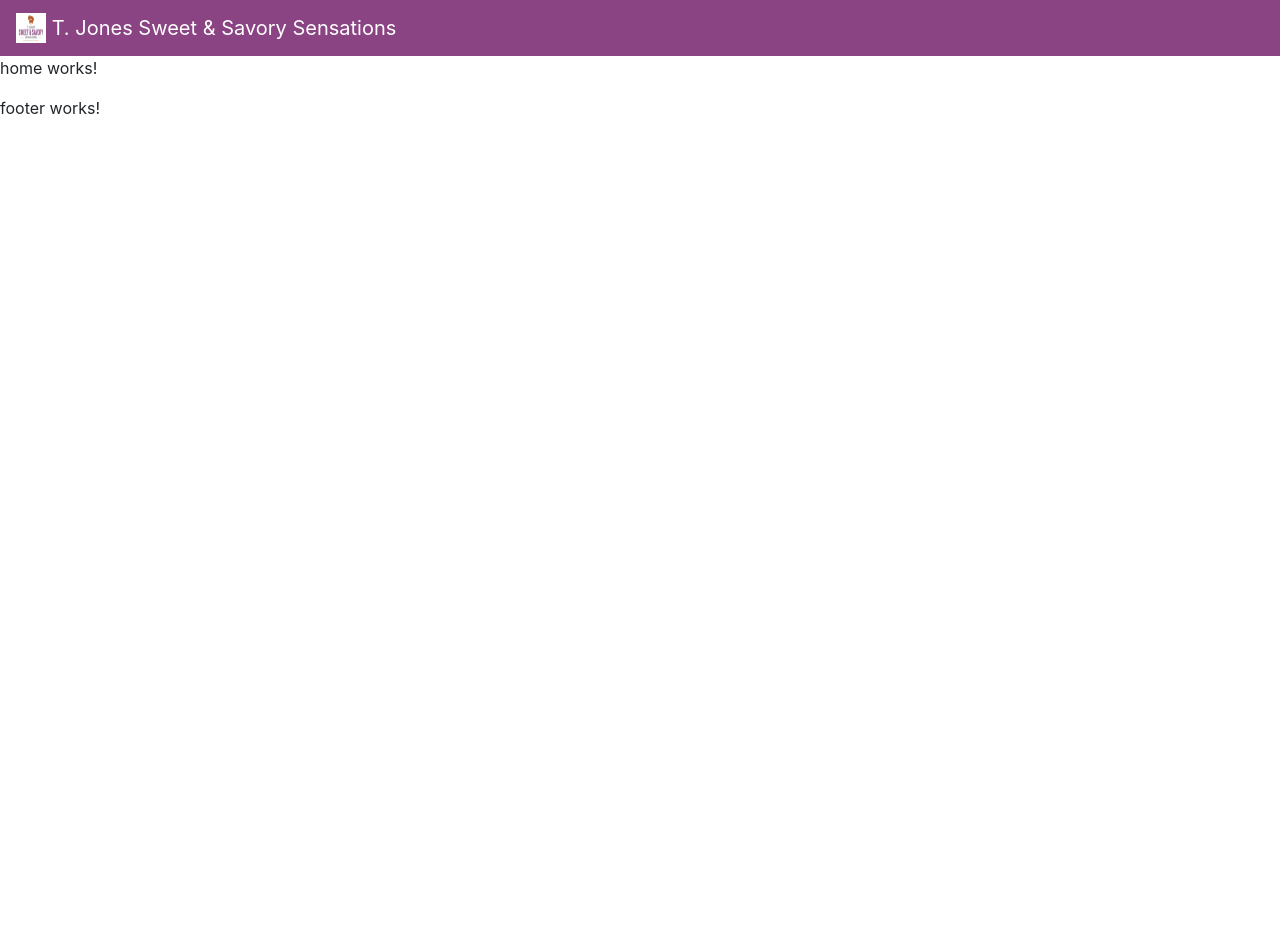
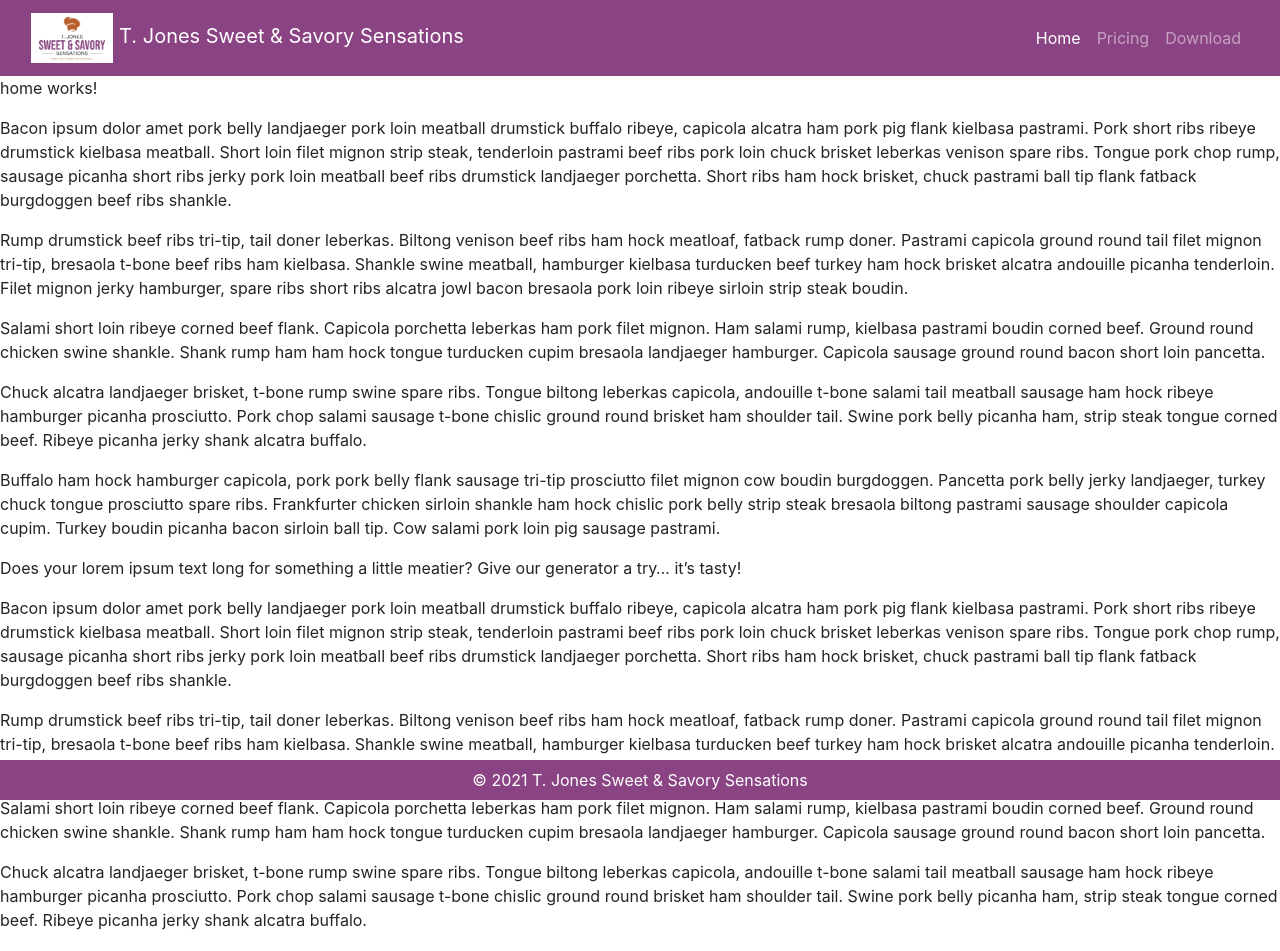
Before and after one commit to TJonesSweetSavory/TJonesSweetSavory.Site, an Angular app: page / in a window 1280 px wide. Shown: the top 951 px of the page. Before the commit the page ends 800 px from the top, so only its background shows below. Built offline with nearby package versions, Linux system fonts and the light colour scheme.

Commit message:
navbar fun

```diff
--- a/src/app/pages/home/home.component.html
+++ b/src/app/pages/home/home.component.html
@@ -1 +1,49 @@
-<p>home works!</p>
+<p id="#">home works!</p>
+
+<p>
+    Bacon ipsum dolor amet pork belly landjaeger pork loin meatball drumstick buffalo ribeye, capicola alcatra ham pork pig flank kielbasa pastrami. Pork short ribs ribeye drumstick kielbasa meatball. Short loin filet mignon strip steak, tenderloin pastrami beef ribs pork loin chuck brisket leberkas venison spare ribs. Tongue pork chop rump, sausage picanha short ribs jerky pork loin meatball beef ribs drumstick landjaeger porchetta. Short ribs ham hock brisket, chuck pastrami ball tip flank fatback burgdoggen beef ribs shankle.
+</p>
+
+<p>
+Rump drumstick beef ribs tri-tip, tail doner leberkas. Biltong venison beef ribs ham hock meatloaf, fatback rump doner. Pastrami capicola ground round tail filet mignon tri-tip, bresaola t-bone beef ribs ham kielbasa. Shankle swine meatball, hamburger kielbasa turducken beef turkey ham hock brisket alcatra andouille picanha tenderloin. Filet mignon jerky hamburger, spare ribs short ribs alcatra jowl bacon bresaola pork loin ribeye sirloin strip steak boudin.
+</p>
+
+<p>
+Salami short loin ribeye corned beef flank. Capicola porchetta leberkas ham pork filet mignon. Ham salami rump, kielbasa pastrami boudin corned beef. Ground round chicken swine shankle. Shank rump ham ham hock tongue turducken cupim bresaola landjaeger hamburger. Capicola sausage ground round bacon short loin pancetta.
+</p>
+
+<p>
+Chuck alcatra landjaeger brisket, t-bone rump swine spare ribs. Tongue biltong leberkas capicola, andouille t-bone salami tail meatball sausage ham hock ribeye hamburger picanha prosciutto. Pork chop salami sausage t-bone chislic ground round brisket ham shoulder tail. Swine pork belly picanha ham, strip steak tongue corned beef. Ribeye picanha jerky shank alcatra buffalo.
+</p>
+
+<p id="#about">
+Buffalo ham hock hamburger capicola, pork pork belly flank sausage tri-tip prosciutto filet mignon cow boudin burgdoggen. Pancetta pork belly jerky landjaeger, turkey chuck tongue prosciutto spare ribs. Frankfurter chicken sirloin shankle ham hock chislic pork belly strip steak bresaola biltong pastrami sausage shoulder capicola cupim. Turkey boudin picanha bacon sirloin ball tip. Cow salami pork loin pig sausage pastrami.
+</p>
+
+<p>
+Does your lorem ipsum text long for something a little meatier? Give our generator a try… it’s tasty!
+</p>
+
+<p>
+    Bacon ipsum dolor amet pork belly landjaeger pork loin meatball drumstick buffalo ribeye, capicola alcatra ham pork pig flank kielbasa pastrami. Pork short ribs ribeye drumstick kielbasa meatball. Short loin filet mignon strip steak, tenderloin pastrami beef ribs pork loin chuck brisket leberkas venison spare ribs. Tongue pork chop rump, sausage picanha short ribs jerky pork loin meatball beef ribs drumstick landjaeger porchetta. Short ribs ham hock brisket, chuck pastrami ball tip flank fatback burgdoggen beef ribs shankle.
+</p>
+
+<p>
+Rump drumstick beef ribs tri-tip, tail doner leberkas. Biltong venison beef ribs ham hock meatloaf, fatback rump doner. Pastrami capicola ground round tail filet mignon tri-tip, bresaola t-bone beef ribs ham kielbasa. Shankle swine meatball, hamburger kielbasa turducken beef turkey ham hock brisket alcatra andouille picanha tenderloin. Filet mignon jerky hamburger, spare ribs short ribs alcatra jowl bacon bresaola pork loin ribeye sirloin strip steak boudin.
+</p>
+
+<p>
+Salami short loin ribeye corned beef flank. Capicola porchetta leberkas ham pork filet mignon. Ham salami rump, kielbasa pastrami boudin corned beef. Ground round chicken swine shankle. Shank rump ham ham hock tongue turducken cupim bresaola landjaeger hamburger. Capicola sausage ground round bacon short loin pancetta.
+</p>
+
+<p id="#contact">
+Chuck alcatra landjaeger brisket, t-bone rump swine spare ribs. Tongue biltong leberkas capicola, andouille t-bone salami tail meatball sausage ham hock ribeye hamburger picanha prosciutto. Pork chop salami sausage t-bone chislic ground round brisket ham shoulder tail. Swine pork belly picanha ham, strip steak tongue corned beef. Ribeye picanha jerky shank alcatra buffalo.
+</p>
+
+<p>
+Buffalo ham hock hamburger capicola, pork pork belly flank sausage tri-tip prosciutto filet mignon cow boudin burgdoggen. Pancetta pork belly jerky landjaeger, turkey chuck tongue prosciutto spare ribs. Frankfurter chicken sirloin shankle ham hock chislic pork belly strip steak bresaola biltong pastrami sausage shoulder capicola cupim. Turkey boudin picanha bacon sirloin ball tip. Cow salami pork loin pig sausage pastrami.
+</p>
+
+<p>
+Does your lorem ipsum text long for something a little meatier? Give our generator a try… it’s tasty!
+</p>
--- a/src/app/shared/footer/footer.component.html
+++ b/src/app/shared/footer/footer.component.html
@@ -1 +1,5 @@
-<p>footer works!</p>
+<footer class="footer fixed-bottom py-2">
+    <div class="container text-white">
+        &copy; {{ currentYear }} T. Jones Sweet & Savory Sensations
+    </div>
+</footer>
--- a/src/app/shared/footer/footer.component.scss
+++ b/src/app/shared/footer/footer.component.scss
@@ -0,0 +1,6 @@
+@import "../global-variables.scss";
+
+.footer {
+    background-color: $primary-color;
+    text-align: center;
+}
--- a/src/app/shared/footer/footer.component.ts
+++ b/src/app/shared/footer/footer.component.ts
@@ -6,6 +6,7 @@ import { Component, OnInit } from '@angular/core';
   styleUrls: ['./footer.component.scss']
 })
 export class FooterComponent implements OnInit {
+  currentYear: number = new Date().getFullYear();
 
   constructor() { }
 
--- /dev/null
+++ b/src/app/shared/global-variables.scss
@@ -0,0 +1,2 @@
+$primary-color: #8b4483;
+$secondary-color: #B75F2D;
--- a/src/app/shared/nav/nav.component.html
+++ b/src/app/shared/nav/nav.component.html
@@ -1,6 +1,30 @@
-<nav class="navbar fixed-top navbar-dark">
-    <a class="navbar-brand" href="#">
-      <img src="../../../assets/TJonesSweetSavoryLogoTrim.jpg" width="30" height="30" class="d-inline-block align-top" alt="T. Jones Sweet & Savory Sensations">
-      T. Jones Sweet & Savory Sensations
-    </a>
+<header>
+  <nav class="navbar sticky-top navbar-expand-lg navbar-dark">
+    <div class="container-fluid">
+      <a class="navbar-brand" href="#">
+        <img src="../../../assets/TJonesSweetSavoryLogoTrim.jpg" height="50" class="d-inline-block align-center"
+          alt="T. Jones Sweet & Savory Sensations">
+        T. Jones Sweet & Savory Sensations
+      </a>
+
+      <button class="navbar-toggler" type="button" data-toggle="collapse" data-target="#navbarCollapse"
+        aria-controls="navbarCollapse" aria-expanded="false" aria-label="Toggle navigation" (click)="toggleNavbar()">
+        <span class="navbar-toggler-icon"></span>
+      </button>
+
+      <div class="collapse navbar-collapse justify-content-end" id="navbarCollapse" [ngClass]="{ 'show': navbarOpen }">
+        <ul class="navbar-nav main-nav" id="nav-list">
+          <li class="nav-item">
+            <a class="nav-link active" routerLink="#" routerLinkActive="active">Home</a>
+          </li>
+          <li class="nav-item">
+            <a class="nav-link" routerLink="#" routerLinkActive="active">Pricing</a>
+          </li>
+          <li class="nav-item">
+            <a class="nav-link" routerLink="#" routerLinkActive="active">Download</a>
+          </li>
+        </ul>
+      </div>
+    </div>
   </nav>
+</header>
--- a/src/app/shared/nav/nav.component.scss
+++ b/src/app/shared/nav/nav.component.scss
@@ -1,7 +1,4 @@
-
-
-$primary-color: #8b4483;
-$secondary-color: #B75F2D;
+@import "../global-variables.scss";
 .navbar {
     background-color: $primary-color;
 }
--- a/src/app/shared/nav/nav.component.ts
+++ b/src/app/shared/nav/nav.component.ts
@@ -6,10 +6,14 @@ import { Component, OnInit } from '@angular/core';
   styleUrls: ['./nav.component.scss']
 })
 export class NavComponent implements OnInit {
+  navbarOpen = false;
 
   constructor() { }
 
   ngOnInit(): void {
   }
 
+  toggleNavbar() {
+    this.navbarOpen = !this.navbarOpen;
+  }
 }
--- a/src/styles.scss
+++ b/src/styles.scss
@@ -1,6 +1,6 @@
 /* You can add global styles to this file, and also import other style files */
 @import "~bootstrap/dist/css/bootstrap.min.css";
 
-body {
-    padding-top: 56px;
-}
+// body {
+//     padding-top: 72px;
+// }
```
